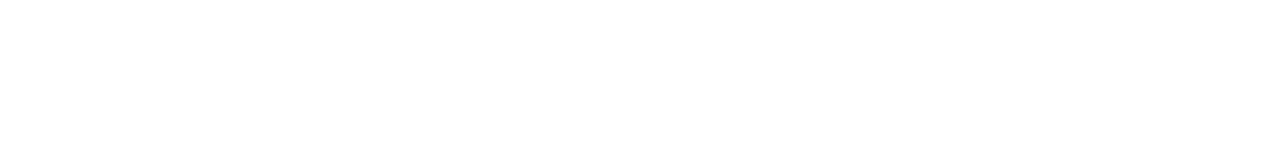
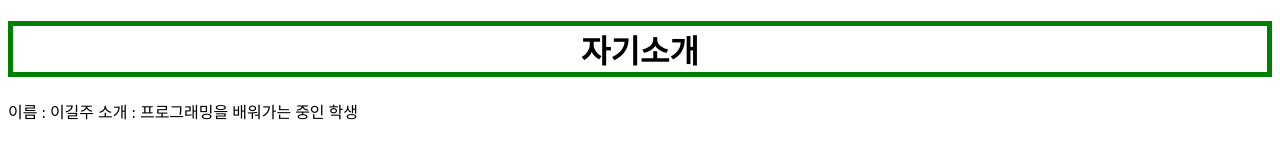
Before and after one commit to gilju93/0-HTML, a plain HTML site: page 4.html in a window 1280 px wide. Drawn offline with Linux system fonts and the light colour scheme.

Commit message:
자기소개 추가 후 1차 커밋

```diff
--- a/4.html
+++ b/4.html
@@ -6,6 +6,15 @@
     <title>Document</title>
 </head>
 <body>
-
+    <style>
+        h1{
+            border: 5px green solid;
+            text-align: center;
+        }
+    </style>
+    <h1>자기소개</h1>
+    <p>이름 : 이길주
+       소개 : 프로그래밍을 배워가는 중인 학생
+    </p>
 </body>
 </html>
```
Also changed, not shown: 1.html (+1 -0 lines), 2.html (+1 -0 lines), 3.html (+1 -0 lines), index.html (+1 -0 lines).
